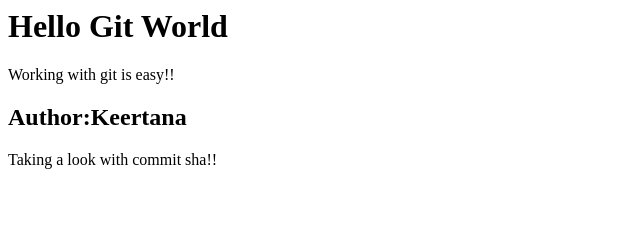
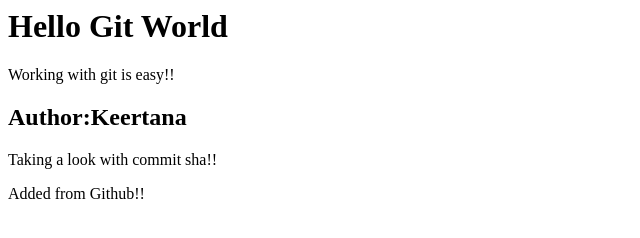
Before and after one commit to sagisaf10/GitGitHubMasterclass, a plain HTML site: page index.html in a window 1280 px wide. Shown: the whole page, without its empty margins (0-640 px from the left). Drawn offline with Linux system fonts and the light colour scheme.

Commit message:
Update index.html

```diff
--- a/index.html
+++ b/index.html
@@ -6,3 +6,6 @@
 <div>
 <p>Taking a look with commit sha!!</p>
 </div>
+<div>
+<p>Added from Github!!</p>
+</div>
```
